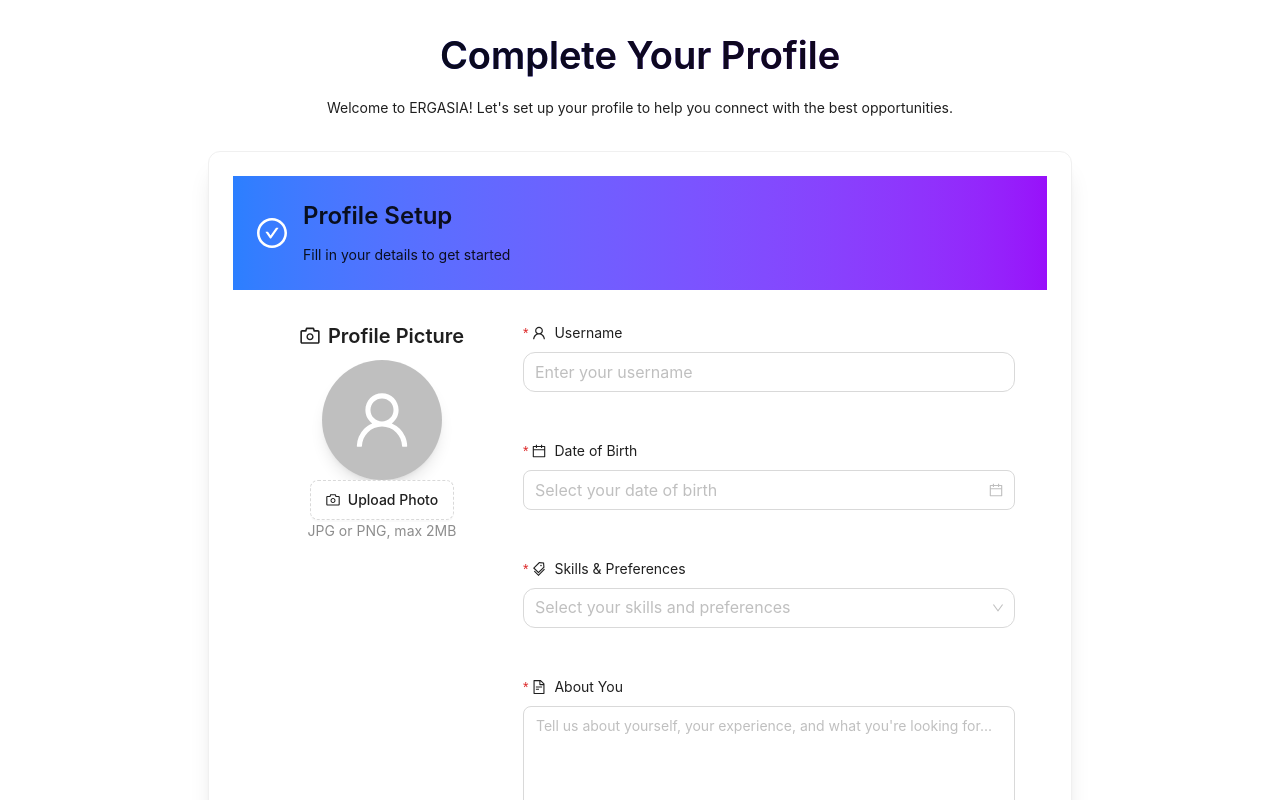
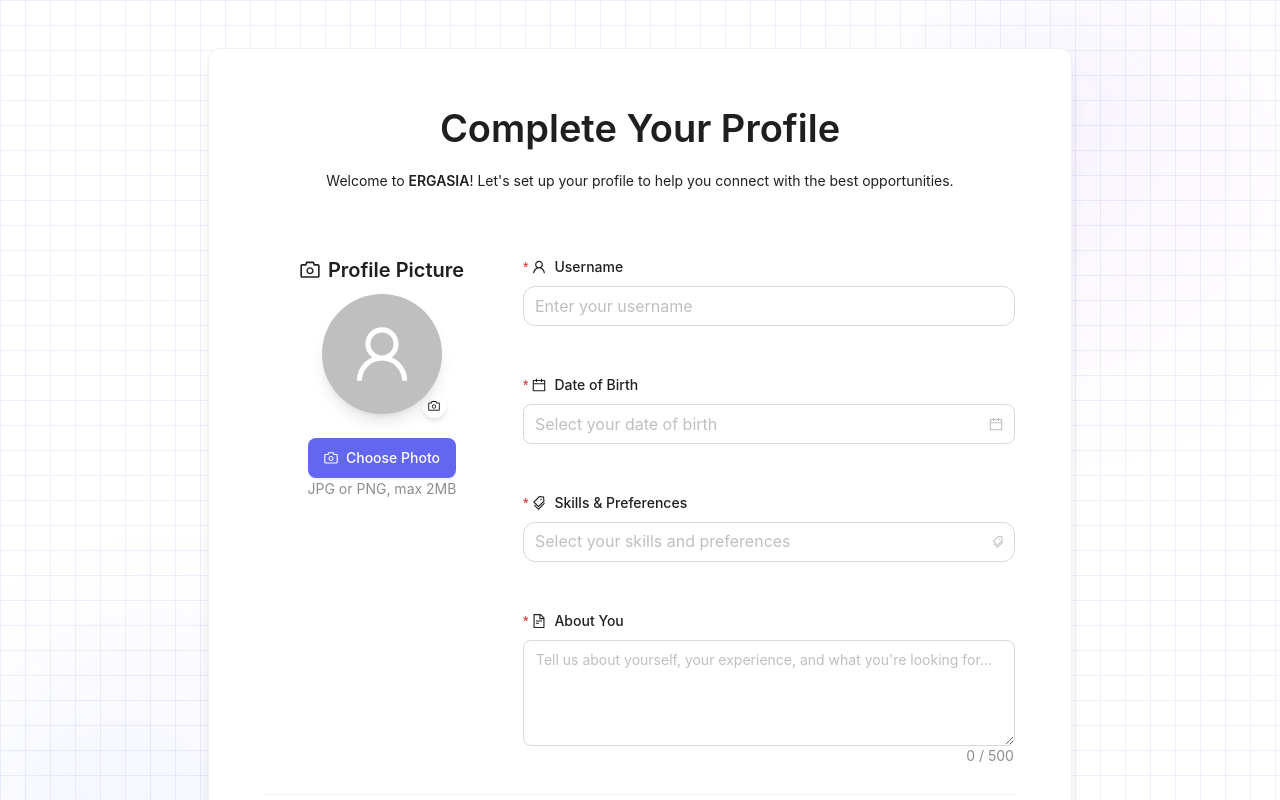
Before and after one commit to memeett/icp, a React (Vite) app in the folder src/projcet_frontend/: page /complete-profile in a window 1280 px wide. Shown: the top 800 px of the page. Built offline with nearby package versions, Linux system fonts and the light colour scheme.

Commit message:
feat: changed ui ux on several pages to enhance user experience.

```diff
--- a/src/projcet_frontend/src/app/providers/ThemeProvider.tsx
+++ b/src/projcet_frontend/src/app/providers/ThemeProvider.tsx
@@ -36,53 +36,13 @@ export const ThemeProvider: React.FC<ThemeProviderProps> = ({ children }) => {
     root.classList.remove('light', 'dark');
     root.classList.add(theme);
 
-    // Update data attribute for CSS
+    // Update data attribute for CSS - this will trigger the CSS file theming
     root.setAttribute('data-theme', theme);
 
-    // Update CSS custom properties for theme - Modern Elegant Colors
-    if (theme === 'dark') {
-      root.style.setProperty('--background', '222 84% 4.9%'); // Rich Dark Blue-Gray
-      root.style.setProperty('--foreground', '210 40% 98%'); // Soft White
-      root.style.setProperty('--card', '222 84% 4.9%');
-      root.style.setProperty('--card-foreground', '210 40% 98%');
-      root.style.setProperty('--popover', '222 84% 4.9%');
-      root.style.setProperty('--popover-foreground', '210 40% 98%');
-      root.style.setProperty('--primary', '238 75% 65%'); // Modern Indigo
-      root.style.setProperty('--primary-foreground', '222 84% 4.9%');
-      root.style.setProperty('--secondary', '217 32.6% 17.5%'); // Sophisticated Dark Blue-Gray
-      root.style.setProperty('--secondary-foreground', '210 40% 98%');
-      root.style.setProperty('--muted', '217 32.6% 17.5%');
-      root.style.setProperty('--muted-foreground', '215 20.2% 65.1%');
-      root.style.setProperty('--accent', '217 32.6% 17.5%');
-      root.style.setProperty('--accent-foreground', '210 40% 98%');
-      root.style.setProperty('--destructive', '0 62.8% 30.6%');
-      root.style.setProperty('--destructive-foreground', '210 40% 98%');
-      root.style.setProperty('--border', '217 32.6% 17.5%');
-      root.style.setProperty('--input', '217 32.6% 17.5%');
-      root.style.setProperty('--ring', '238 75% 65%'); // Modern Indigo
-      root.style.setProperty('--text', '0 40% 100%');
-    } else {
-      root.style.setProperty('--background', '0 0% 100%'); // Pure White
-      root.style.setProperty('--foreground', '222 84% 4.9%'); // Rich Dark Blue-Gray
-      root.style.setProperty('--card', '0 0% 100%');
-      root.style.setProperty('--card-foreground', '222 84% 4.9%');
-      root.style.setProperty('--popover', '0 0% 100%');
-      root.style.setProperty('--popover-foreground', '222 84% 4.9%');
-      root.style.setProperty('--primary', '238 75% 65%'); // Modern Indigo
-      root.style.setProperty('--primary-foreground', '0 0% 98%');
-      root.style.setProperty('--secondary', '220 14.3% 95.9%'); // Cool Light Gray
-      root.style.setProperty('--secondary-foreground', '220 8.9% 46.1%');
-      root.style.setProperty('--muted', '220 14.3% 95.9%');
-      root.style.setProperty('--muted-foreground', '220 8.9% 46.1%');
-      root.style.setProperty('--accent', '220 14.3% 95.9%');
-      root.style.setProperty('--accent-foreground', '220 8.9% 46.1%');
-      root.style.setProperty('--destructive', '0 84.2% 60.2%');
-      root.style.setProperty('--destructive-foreground', '0 0% 98%');
-      root.style.setProperty('--border', '220 13% 91%');
-      root.style.setProperty('--input', '220 13% 91%');
-      root.style.setProperty('--ring', '238 75% 65%'); // Modern Indigo
-      root.style.setProperty('--text', '222 40% 98%');
-    }
+    // Debug: Check if CSS variables are being applied
+    console.log('Theme applied:', theme);
+    console.log('Background color:', getComputedStyle(root).getPropertyValue('--background'));
+    console.log('Computed background:', getComputedStyle(root).backgroundColor);
   }, [theme]);
 
   const contextValue: ThemeContextType = {
--- a/src/projcet_frontend/src/app/store/jobs.ts
+++ b/src/projcet_frontend/src/app/store/jobs.ts
@@ -10,6 +10,8 @@ import { Job, JobCategory, JobApplication, JobSubmission } from '../../shared/ty
 export const jobsAtom = atom<Job[]>([]);
 export const jobCategoriesAtom = atom<JobCategory[]>([]);
 export const selectedJobAtom = atom<Job | null>(null);
+export const jobsLoadingAtom = atom<boolean>(false);
+export const jobCategoriesLoadingAtom = atom<boolean>(false);
 
 // Job filters atoms
 export const jobFiltersAtom = atom({
@@ -144,6 +146,8 @@ export const jobActionsAtom = atom(
     | { type: 'SET_SELECTED_JOB'; job: Job | null }
     | { type: 'SET_RECOMMENDATIONS'; jobs: Job[] }
     | { type: 'UPDATE_FILTERS'; filters: Partial<{ categories: string[]; priceRanges: string[]; experienceLevel: string[]; jobType: string[]; sortBy: 'newest' | 'oldest' | 'salary_high' | 'salary_low' | 'deadline'; }> }
+    | { type: 'SET_JOBS_LOADING'; loading: boolean }
+    | { type: 'SET_CATEGORIES_LOADING'; loading: boolean }
   ) => {
     switch (action.type) {
       case 'SET_JOBS':
@@ -174,6 +178,12 @@ export const jobActionsAtom = atom(
       case 'UPDATE_FILTERS':
         set(jobFiltersAtom, (prev) => ({ ...prev, ...action.filters }));
         break;
+      case 'SET_JOBS_LOADING':
+        set(jobsLoadingAtom, action.loading);
+        break;
+      case 'SET_CATEGORIES_LOADING':
+        set(jobCategoriesLoadingAtom, action.loading);
+        break;
     }
   }
 );
--- a/src/projcet_frontend/src/components/wallet/BalanceChart.tsx
+++ b/src/projcet_frontend/src/components/wallet/BalanceChart.tsx
@@ -123,7 +123,7 @@ const BalanceChart: React.FC<BalanceChartProps> = ({ loading, chartData, walletS
                                 initial={{ scale: 0 }}
                                 animate={{ scale: 1 }}
                                 transition={{ type: "spring", stiffness: 200 }}
-                                className="w-20 h-20 bg-gradient-to-br from-gray-100 to-gray-200 rounded-full flex items-center justify-center mb-6"
+                                className="w-20 h-20 bg-background rounded-full flex items-center justify-center mb-6"
                             >
                                 <LineChartOutlined className="text-3xl text-gray-400" />
                             </motion.div>
--- a/src/projcet_frontend/src/pages/CompleteProfilePage.tsx
+++ b/src/projcet_frontend/src/pages/CompleteProfilePage.tsx
@@ -156,35 +156,32 @@ const CompleteProfilePage: React.FC = () => {
   };
 
   return (
-    <div className="min-h-screen bg-background py-8">
+    <div className="min-h-screen bg-background text-foreground relative">
+      {/* Grid Pattern Background */}
+      <div className="absolute inset-0 bg-[linear-gradient(rgba(99,102,241,0.1)_1px,transparent_1px),linear-gradient(90deg,rgba(99,102,241,0.1)_1px,transparent_1px)] bg-[size:25px_25px]" />
+
+      {/* Subtle Gradient Orbs */}
+      <div className="absolute top-0 right-0 w-96 h-96 bg-gradient-to-br from-indigo-500/10 via-purple-500/5 to-transparent rounded-full blur-3xl" />
+      <div className="absolute bottom-0 left-0 w-96 h-96 bg-gradient-to-tr from-blue-500/10 via-indigo-500/5 to-transparent rounded-full blur-3xl" />
+
       <motion.div
         variants={containerVariants}
         initial="hidden"
         animate="visible"
-        className="max-w-4xl mx-auto px-4"
+        className="max-w-4xl mx-auto px-4 py-12 relative z-10"
       >
-        <motion.div variants={itemVariants} className="text-center mb-8">
-          <Title level={1} className="text-4xl font-bold bg-gradient-to-r from-blue-600 to-purple-600 bg-clip-text text-transparent">
+
+        <motion.div variants={itemVariants}>
+          <Card className="shadow-lg border border-border rounded-xl overflow-hidden bg-card">
+            <div className="p-8">
+              <motion.div variants={itemVariants} className="text-center mb-16">
+                <Title level={1} className="text-4xl font-bold text-foreground mb-6">
                   Complete Your Profile
                 </Title>
-          <Paragraph className="text-lg text-gray-600 dark:text-gray-300 max-w-2xl mx-auto">
-            Welcome to ERGASIA! Let's set up your profile to help you connect with the best opportunities.
+                <Paragraph className="text-lg text-muted-foreground max-w-2xl mx-auto leading-relaxed">
+                  Welcome to <span className="font-semibold text-primary">ERGASIA</span>! Let's set up your profile to help you connect with the best opportunities.
                 </Paragraph>
               </motion.div>
-
-        <motion.div variants={itemVariants}>
-          <Card className="shadow-xl border-0 rounded-2xl overflow-hidden">
-            <div className="bg-gradient-to-r from-blue-500 to-purple-600 p-6 text-white">
-              <div className="flex items-center space-x-4">
-                <CheckCircleOutlined className="text-3xl" />
-                <div>
-                  <Title level={3} className="text-white mb-0">Profile Setup</Title>
-                  <Text className="text-blue-100">Fill in your details to get started</Text>
-                </div>
-              </div>
-            </div>
-
-            <div className="p-8">
               <Form
                 form={form}
                 layout="vertical"
@@ -201,33 +198,46 @@ const CompleteProfilePage: React.FC = () => {
                   {/* Profile Picture Section */}
                   <Col xs={24} md={8}>
                     <motion.div variants={itemVariants} className="text-center">
-                      <Title level={4} className="flex items-center justify-center mb-4">
-                        <CameraOutlined className="mr-2" />
+                      <Title level={4} className="flex items-center justify-center mb-6 text-card-foreground">
+                        <CameraOutlined className="mr-2 text-primary" />
                         Profile Picture
                       </Title>
 
-                      <div className="flex flex-col items-center space-y-4">
+                      <div className="flex flex-col items-center space-y-6">
+                        <div className="relative">
                           <Avatar
                             size={120}
                             src={profileImage}
                             icon={<UserOutlined />}
-                          className="border-4 border-blue-200 shadow-lg"
+                            className="border-2 border-border shadow-lg"
                           />
+                          <div className="absolute -bottom-1 -right-1 w-6 h-6 bg-primary rounded-full flex items-center justify-center shadow-md">
+                            <CameraOutlined className="text-primary-foreground text-xs" />
+                          </div>
+                        </div>
 
+                        <div className="space-y-3">
                           <Upload
                             customRequest={handleImageUpload}
                             beforeUpload={beforeUpload}
                             showUploadList={false}
                             accept="image/*"
                           >
-                          <Button icon={<CameraOutlined />} type="dashed" className="rounded-lg">
-                            Upload Photo
+                            <Button
+                              icon={<CameraOutlined />}
+                              type="primary"
+                              className="rounded-lg"
+                            >
+                              Choose Photo
                             </Button>
                           </Upload>
 
-                        <Text type="secondary" className="text-sm">
+                          <div className="text-center">
+                            <Text type="secondary" className="text-sm text-muted-foreground">
                               JPG or PNG, max 2MB
                             </Text>
+                          </div>
+                        </div>
                       </div>
                     </motion.div>
                   </Col>
@@ -239,8 +249,8 @@ const CompleteProfilePage: React.FC = () => {
                         <Form.Item
                           name="username"
                           label={
-                            <span className="flex items-center">
-                              <UserOutlined className="mr-2" />
+                            <span className="flex items-center text-card-foreground font-medium">
+                              <UserOutlined className="mr-2 text-primary" />
                               Username
                             </span>
                           }
@@ -262,8 +272,8 @@ const CompleteProfilePage: React.FC = () => {
                         <Form.Item
                           name="dob"
                           label={
-                            <span className="flex items-center">
-                              <CalendarOutlined className="mr-2" />
+                            <span className="flex items-center text-card-foreground font-medium">
+                              <CalendarOutlined className="mr-2 text-primary" />
                               Date of Birth
                             </span>
                           }
@@ -273,6 +283,7 @@ const CompleteProfilePage: React.FC = () => {
                             placeholder="Select your date of birth"
                             size="large"
                             className="w-full rounded-lg"
+                            suffixIcon={<CalendarOutlined className="text-muted-foreground" />}
                             disabledDate={(current) => current && current > dayjs().subtract(13, 'years')}
                           />
                         </Form.Item>
@@ -282,8 +293,8 @@ const CompleteProfilePage: React.FC = () => {
                         <Form.Item
                           name="preference"
                           label={
-                            <span className="flex items-center">
-                              <TagsOutlined className="mr-2" />
+                            <span className="flex items-center text-card-foreground font-medium">
+                              <TagsOutlined className="mr-2 text-primary" />
                               Skills & Preferences
                             </span>
                           }
@@ -299,6 +310,7 @@ const CompleteProfilePage: React.FC = () => {
                             className="rounded-lg"
                             maxTagCount={3}
                             maxTagTextLength={15}
+                            suffixIcon={<TagsOutlined className="text-muted-foreground" />}
                           >
                             {mockJobCategories.map(category => (
                               <Option key={category.id} value={category.id}>
@@ -313,8 +325,8 @@ const CompleteProfilePage: React.FC = () => {
                         <Form.Item
                           name="description"
                           label={
-                            <span className="flex items-center">
-                              <FileTextOutlined className="mr-2" />
+                            <span className="flex items-center text-card-foreground font-medium">
+                              <FileTextOutlined className="mr-2 text-primary" />
                               About You
                             </span>
                           }
@@ -345,7 +357,7 @@ const CompleteProfilePage: React.FC = () => {
                     htmlType="submit"
                     loading={loading}
                     size="large"
-                    className="px-12 py-2 h-auto rounded-xl bg-gradient-to-r from-blue-500 to-purple-600 border-0 hover:from-blue-600 hover:to-purple-700 shadow-lg"
+                    className="px-12 py-2 h-auto rounded-lg"
                   >
                     <span className="flex items-center">
                       <CheckCircleOutlined className="mr-2" />
@@ -354,8 +366,8 @@ const CompleteProfilePage: React.FC = () => {
                   </Button>
 
                   <div className="mt-4">
-                    <Text type="secondary">
-                      By completing your profile, you agree to our Terms of Service and Privacy Policy
+                    <Text type="secondary" className="text-muted-foreground">
+                      By completing your profile, you agree to our <u>Terms of Service</u> and <u>Privacy Policy</u>
                     </Text>
                   </div>
                 </motion.div>
--- a/src/projcet_frontend/src/pages/ProfilePage.tsx
+++ b/src/projcet_frontend/src/pages/ProfilePage.tsx
@@ -174,6 +174,11 @@ const ProfilePage: React.FC = () => {
   return (
     <div className="min-h-screen bg-background">
       <Navbar />
+      <div className="absolute inset-0 bg-[linear-gradient(rgba(99,102,241,0.1)_1px,transparent_1px),linear-gradient(90deg,rgba(99,102,241,0.1)_1px,transparent_1px)] bg-[size:25px_25px]" />
+
+      {/* Subtle Gradient Orbs */}
+      <div className="absolute top-0 right-0 w-96 h-96 bg-gradient-to-br from-indigo-500/10 via-purple-500/5 to-transparent rounded-full blur-3xl" />
+      <div className="absolute bottom-0 left-0 w-96 h-96 bg-gradient-to-tr from-blue-500/10 via-indigo-500/5 to-transparent rounded-full blur-3xl" />
       <div className="container mx-auto px-4 py-8">
         <motion.div
           initial={{ opacity: 0, y: 20 }}
--- a/src/projcet_frontend/src/pages/profile/ProfileHeader.tsx
+++ b/src/projcet_frontend/src/pages/profile/ProfileHeader.tsx
@@ -25,6 +25,7 @@ const ProfileHeader: React.FC<ProfileHeaderProps> = ({ user, profileImage, onEdi
               icon={<EditOutlined />}
               onClick={onEdit}
               size="large"
+              className="mt-6"
             >
               Edit Profile
             </Button>
@@ -33,7 +34,7 @@ const ProfileHeader: React.FC<ProfileHeaderProps> = ({ user, profileImage, onEdi
       </Col>
 
       <Col xs={24} sm={18}>
-        <div className="space-y-6">
+        <div className="py-6">
           <div>
             <Title level={2} className="mb-3 text-3xl font-bold">
               {user.username || 'N/A'}
--- a/src/projcet_frontend/src/shared/hooks/useManageJobs.ts
+++ b/src/projcet_frontend/src/shared/hooks/useManageJobs.ts
@@ -2,7 +2,7 @@ import { useState, useEffect, useCallback } from 'react';
 import { message } from 'antd';
 import { getUserJobs, deleteJob } from '../../controller/jobController';
 import { Job } from '../types/Job';
-import { useAuth } from './useAuth';
+import { useAuth } from '../../hooks/useAuth';
 
 interface UseManageJobsReturn {
   jobs: Job[];
--- a/src/projcet_frontend/src/ui/components/Navbar.tsx
+++ b/src/projcet_frontend/src/ui/components/Navbar.tsx
@@ -258,9 +258,6 @@ const Navbar: React.FC = () => {
       type: 'divider' as const,
     },
     {
-      type: 'divider' as const,
-    },
-    {
       key: 'account',
       icon: <SettingOutlined />,
       label: 'Account Settings',
@@ -278,7 +275,6 @@ const Navbar: React.FC = () => {
 
   const navigationItems = [
     { key: 'find', label: 'Find Jobs', path: '/find' },
-    { key: 'post', label: 'Post Job', path: '/post' },
     { key: 'browse', label: 'Browse Freelancers', path: '/browse' },
     { key: 'manage', label: 'Manage Jobs', path: '/manage' },
     { key: 'chat', label: 'Chat', path: '/chat' },
```
Also changed, not shown: src/projcet_frontend/src/pages/FindJobPage.tsx (+23 -8 lines), src/projcet_frontend/src/shared/hooks/useJobs.ts (+12 -3 lines), 1 other file (tests, documents, lock files or other folders). Lines whose indentation alone changed are shown as unchanged.
